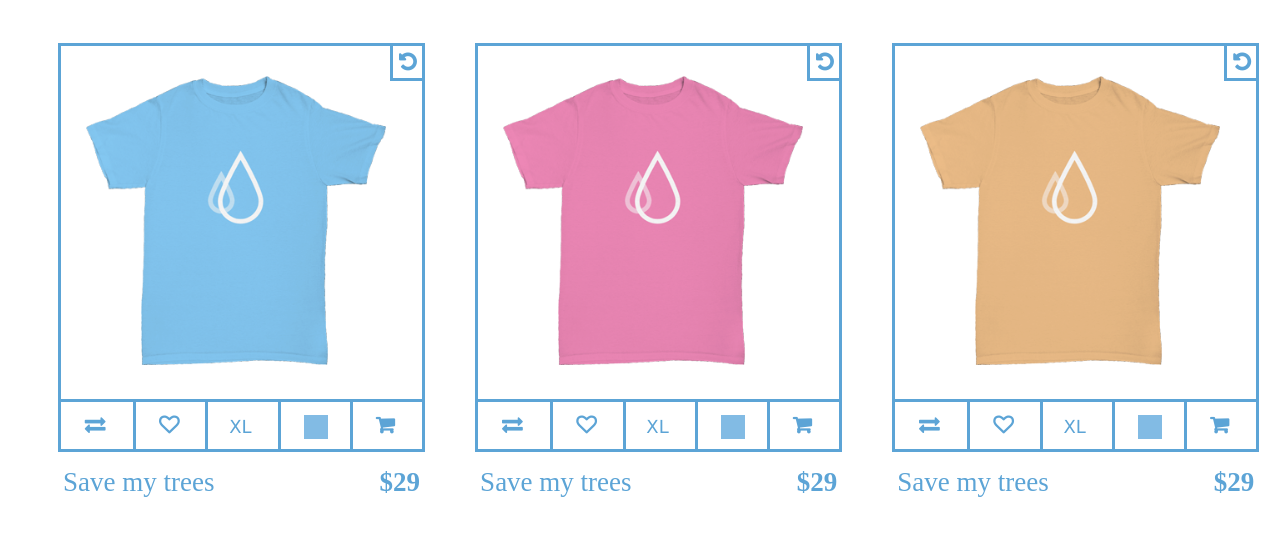
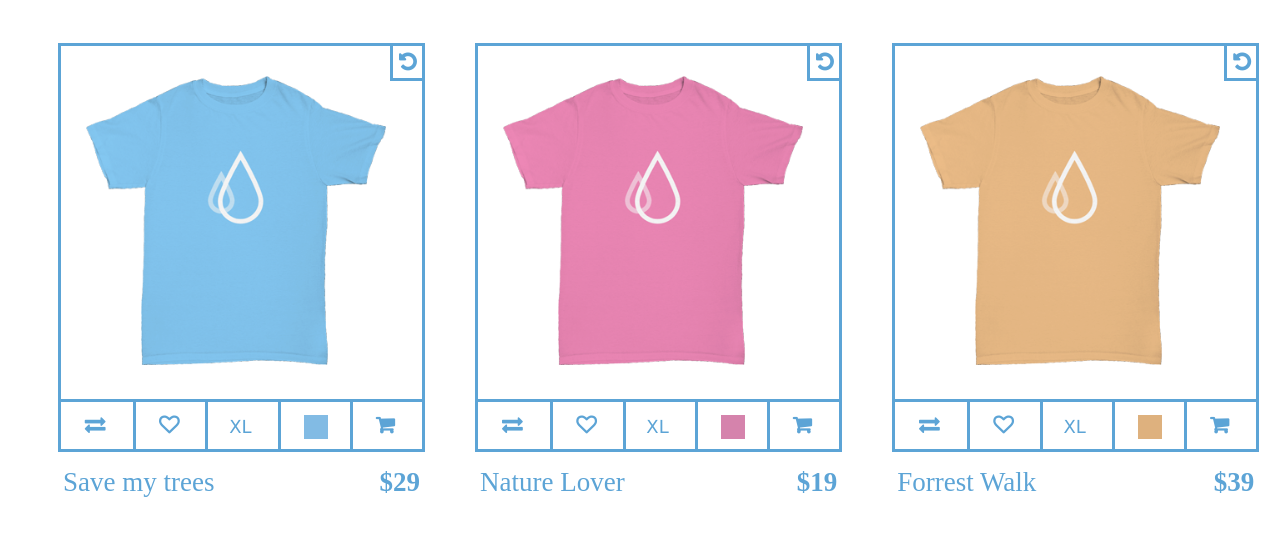
Before and after one commit to lindsma/T-Shirt, a plain HTML site: page index.html in a window 1280 px wide. Drawn offline with Linux system fonts and the light colour scheme; files whose address does not match are found by name.

Commit message:
Minimum requirements complete

```diff
--- a/index.html
+++ b/index.html
@@ -49,7 +49,7 @@
             </div>
           </li>
           <li class="icons shirt-colors">
-            <div id="square"></div>
+            <div id="product1-square"></div>
             <div class="color-menu shirt-colors">
               <ul class="shirt-colors">
                 <li class="shirt-colors">
@@ -121,7 +121,7 @@
           </div>
         </li>
         <li class="icons shirt-colors">
-          <div id="square"></div>
+          <div id="product2-square"></div>
           <div class="color-menu shirt-colors">
             <ul class="shirt-colors">
               <li class="shirt-colors">
@@ -150,8 +150,8 @@
     </div>
   </li>
   <ul class="product-name-price">
-    <li class="product-name">Save my trees</li>
-    <li class="product-price">$29</li>
+    <li class="product-name">Nature Lover</li>
+    <li class="product-price">$19</li>
   </ul>
 </ul>
 
@@ -193,7 +193,7 @@
           </div>
         </li>
         <li class="icons shirt-colors">
-          <div id="square"></div>
+          <div id="product3-square"></div>
           <div class="color-menu shirt-colors">
             <ul class="shirt-colors">
               <li class="shirt-colors">
@@ -222,8 +222,8 @@
     </div>
   </li>
   <ul class="product-name-price">
-    <li class="product-name">Save my trees</li>
-    <li class="product-price">$29</li>
+    <li class="product-name">Forrest Walk</li>
+    <li class="product-price">$39</li>
   </ul>
 </ul>
 
--- a/styles/main.css
+++ b/styles/main.css
@@ -99,14 +99,31 @@ i.fa-undo {
   padding: 6px;
 }
 
-li #square {
+li #product1-square,
+li #product2-square,
+li #product3-square {
   margin: 10px 0 10px 20px;
 }
-#square {
+
+#product1-square {
 	width: 30px;
 	height: 30px;
   border: 3px solid #fff;
 	background: #82BBE4;
+}
+
+#product2-square {
+	width: 30px;
+	height: 30px;
+  border: 3px solid #fff;
+	background: #d583ac;
+}
+
+#product3-square {
+	width: 30px;
+	height: 30px;
+  border: 3px solid #fff;
+	background: #deb17e;
 }
 
 li.product-name,
@@ -138,19 +155,21 @@ li.shirt-sizes {
   display: inline-block;
 }
 
+li.shirt-sizes:hover div.shirt-sizes {
+  opacity: 1;
+  top: -206px;
+}
+
 div.shirt-sizes {
   border: 3px solid #5ca4d6;
   background: #fff;
-  display: none;
   width: 88px;
   position: absolute;
-  top: -206px;
+  opacity: 0;
+  top: -231px;
   left: -10px;
   z-index: 5;
-}
-
-li.shirt-sizes:hover div.shirt-sizes {
-  display: block;
+  transition: opacity .3s ease-in;
 }
 
 .icon-t-shirt {
@@ -276,19 +295,21 @@ div.color-menu {
 }
 
 li.shirt-colors:hover div.shirt-colors {
-  display: block;
+  opacity: 1;
+  top: -89px;
 }
 
 
 div.shirt-colors {
   border: 3px solid #5ca4d6;
   background: #fff;
-  display: none;
+  opacity: 0;
   width: 88px;
   position: absolute;
-  top: -89px;
+  top: -114px;
   left: -9px;
   z-index: 5;
+  transition: opacity .5s ease-out;
 }
 
 li.shirt-colors:first-child {
```
